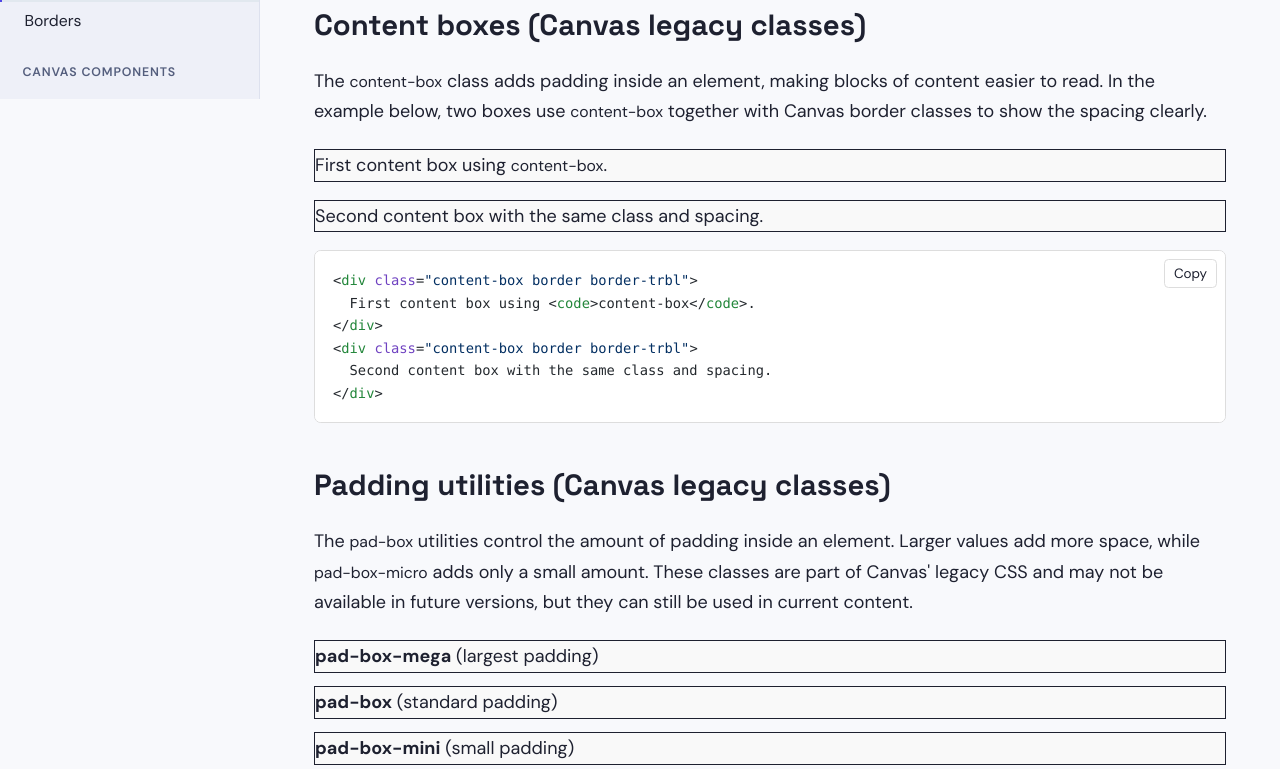
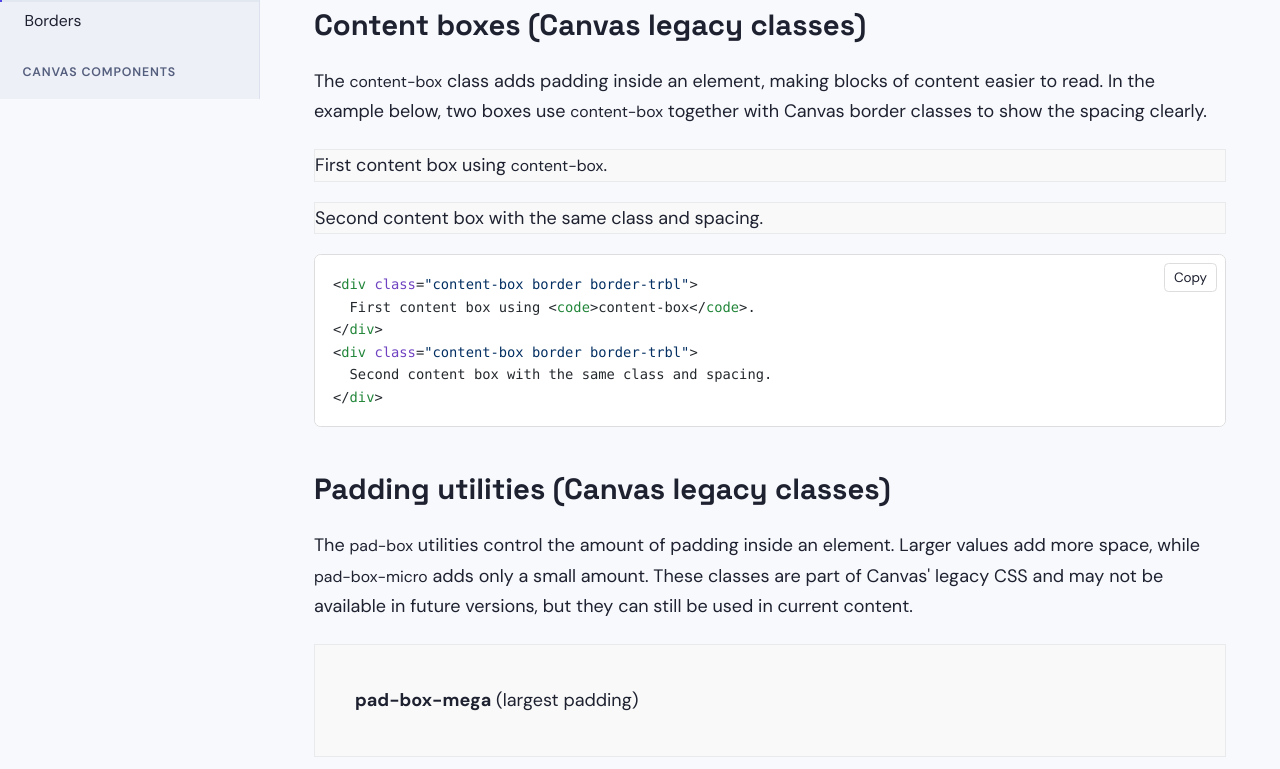
Before and after one commit to Karl-Horning/canvas, a Next.js app: page /spacing in a window 1280 px wide. Shown: the part 701-1470 px from the top of the page. Built offline with nearby package versions, Linux system fonts and the light colour scheme.

Commit message:
feat: add Canvas spacing styles

```diff
--- a/app/spacing/page.tsx
+++ b/app/spacing/page.tsx
@@ -3,6 +3,8 @@ import JsonLd from "@/components/JsonLd";
 import PageHeader from "@/components/PageHeader";
 import { generatePageMetadata, generatePageJsonLd } from "@/lib/siteMetadata";
 import { meta } from "./meta";
+import "@/styles/canvas/borders.css";
+import "@/styles/canvas/spacing.css";
 
 export const metadata = generatePageMetadata(meta);
 
@@ -80,11 +82,11 @@ export default function page() {
                 Canvas border classes to show the spacing clearly.
             </p>
 
-            <div className="content-box border border-trbl mb-4 bg-[#f9f9f9] dark:bg-[#1f2937]">
+            <div className="canvas-preview content-box border border-trbl mb-4 bg-[#f9f9f9] dark:bg-[#1f2937]">
                 First content box using <code>content-box</code>.
             </div>
 
-            <div className="content-box border border-trbl mb-4 bg-[#f9f9f9] dark:bg-[#1f2937]">
+            <div className="canvas-preview content-box border border-trbl mb-4 bg-[#f9f9f9] dark:bg-[#1f2937]">
                 Second content box with the same class and spacing.
             </div>
 
@@ -106,19 +108,19 @@ export default function page() {
                 current content.
             </p>
 
-            <div className="pad-box-mega border border-trbl mb-3 bg-[#f9f9f9] dark:bg-[#1f2937]">
+            <div className="canvas-preview pad-box-mega border border-trbl mb-3 bg-[#f9f9f9] dark:bg-[#1f2937]">
                 <strong>pad-box-mega</strong> (largest padding)
             </div>
 
-            <div className="pad-box border border-trbl mb-3 bg-[#f9f9f9] dark:bg-[#1f2937]">
+            <div className="canvas-preview pad-box border border-trbl mb-3 bg-[#f9f9f9] dark:bg-[#1f2937]">
                 <strong>pad-box</strong> (standard padding)
             </div>
 
-            <div className="pad-box-mini border border-trbl mb-3 bg-[#f9f9f9] dark:bg-[#1f2937]">
+            <div className="canvas-preview pad-box-mini border border-trbl mb-3 bg-[#f9f9f9] dark:bg-[#1f2937]">
                 <strong>pad-box-mini</strong> (small padding)
             </div>
 
-            <div className="pad-box-micro border border-trbl mb-4 bg-[#f9f9f9] dark:bg-[#1f2937]">
+            <div className="canvas-preview pad-box-micro border border-trbl mb-4 bg-[#f9f9f9] dark:bg-[#1f2937]">
                 <strong>pad-box-micro</strong> (very small padding)
             </div>
 
--- /dev/null
+++ b/styles/canvas/spacing.css
@@ -0,0 +1,23 @@
+/*
+ * Canvas's legacy `.pad-box` / `.pad-box-mega` / `.pad-box-micro` padding
+ * utilities, scoped under `.canvas-preview` so they only apply inside
+ * example wrappers and never leak into the rest of the site.
+ *
+ * `.pad-box-mini` is already covered by styles/canvas/borders.css, which
+ * this page also imports for `.content-box` / `.border` / `.border-trbl`.
+ *
+ * Sourced from the real Canvas LMS source (instructure/canvas-lms):
+ * - app/stylesheets/components/_spacing.scss ($spacing-width: 20px)
+ */
+
+.canvas-preview.pad-box-mega {
+    padding: 40px;
+}
+
+.canvas-preview.pad-box {
+    padding: 20px;
+}
+
+.canvas-preview.pad-box-micro {
+    padding: 5px;
+}
```
